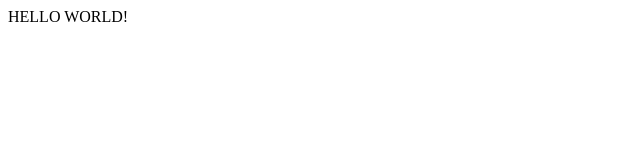
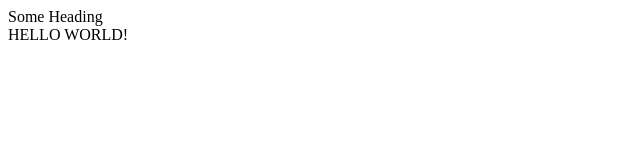
Before and after one commit to dharm1287/devopshw, a plain HTML site: page index.html in a window 1280 px wide. Shown: the whole page, without its empty margins (0-640 px from the left). Drawn offline with Linux system fonts and the light colour scheme.

Commit message:
Updated with header tag

```diff
--- a/index.html
+++ b/index.html
@@ -1 +1,4 @@
+<header>
+Some Heading
+</header>
 HELLO WORLD!
```
